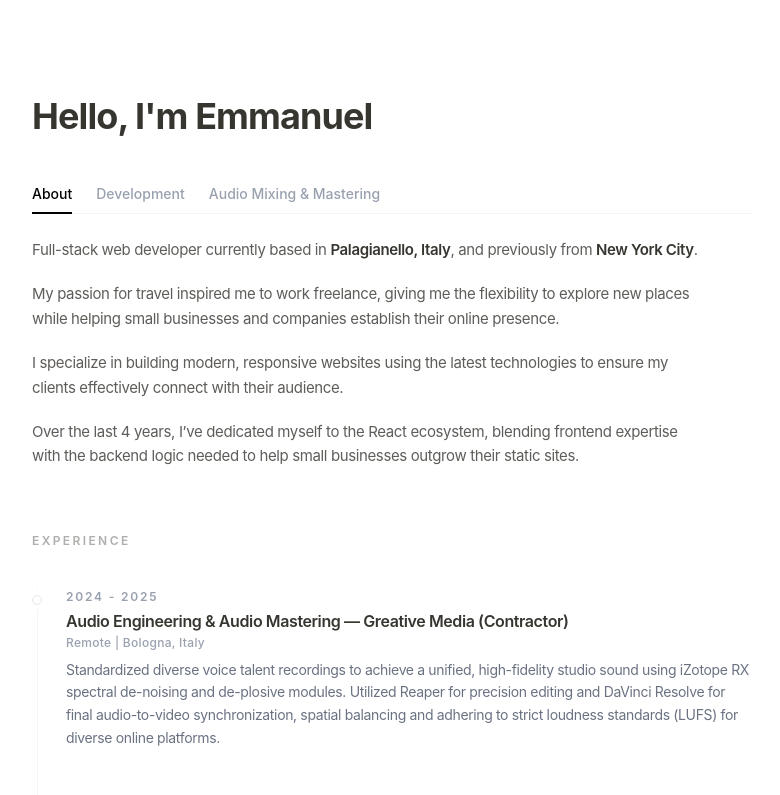
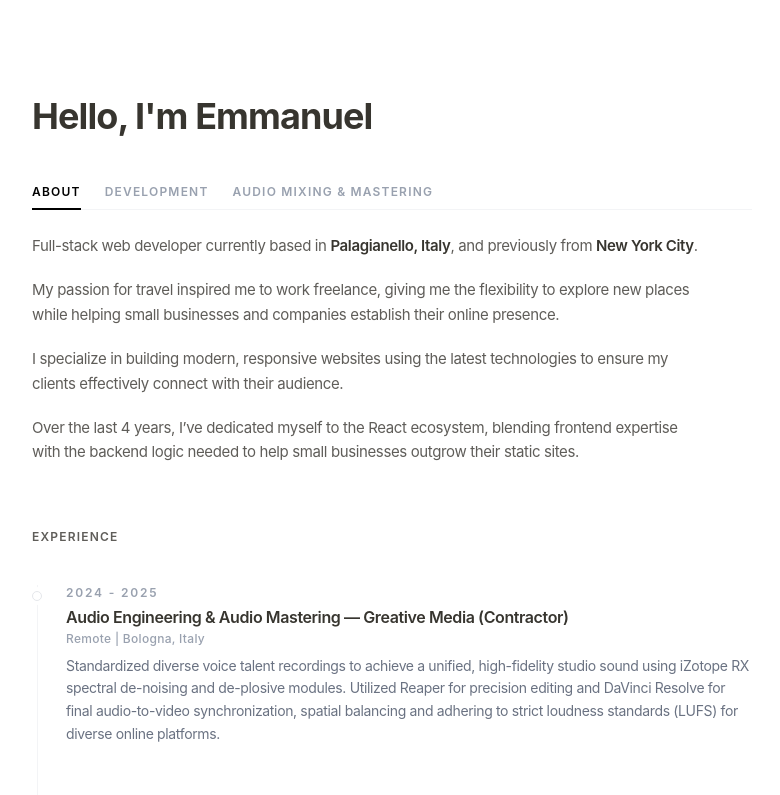
Before and after one commit to emmtej/portfolio-website, a React (Vite) app: page / in a window 1280 px wide. Shown: the top 795 px of the page, without its empty margins (248-1028 px from the left). Built offline with nearby package versions, Linux system fonts and the light colour scheme; the HTML template or start-up script is replaced by a standard one.

Commit message:
Updated AboutTab and TabButton components for improved styling consistency. Adjusted text tracking and font size for better visual hierarchy.

```diff
--- a/src/components/about/AboutTab.tsx
+++ b/src/components/about/AboutTab.tsx
@@ -32,7 +32,7 @@ export function AboutTab() {
       </section>
 
       <section className="space-y-10">
-        <h2 className="uppercase font-semibold tracking-[0.2em] text-[#37352f]/40 text-xs">
+        <h2 className="uppercase font-semibold tracking-[0.1em] text-[#37352f]/80 text-xs">
           Experience
         </h2>
         <ExperienceTimeline />
--- a/src/ui/Tabs.tsx
+++ b/src/ui/Tabs.tsx
@@ -14,7 +14,7 @@ export const TabButton = ({
     role="tab"
     aria-selected={isActive}
     aria-controls={`panel-${id}`}
-    className={`-mb-px border-b-2 py-2 text-sm font-medium transition-colors ${
+    className={`-mb-px border-b-2 py-2 text-xs  transition-colors uppercase font-semibold tracking-[0.1em] ${
       isActive
         ? "border-black text-black"
         : "border-transparent text-gray-400 hover:text-gray-600"
```
